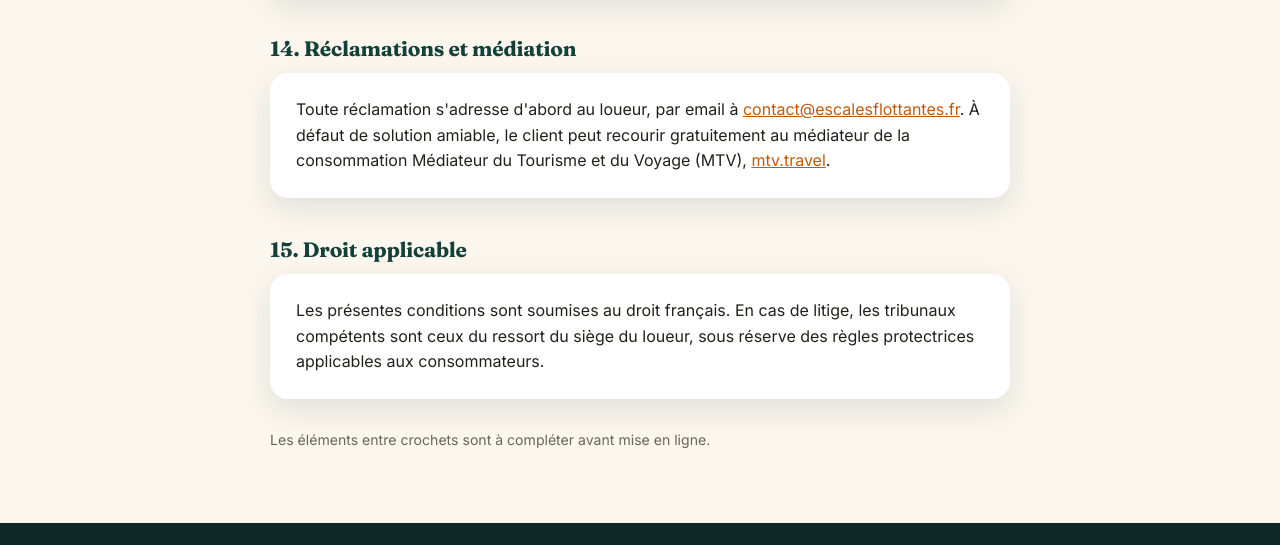
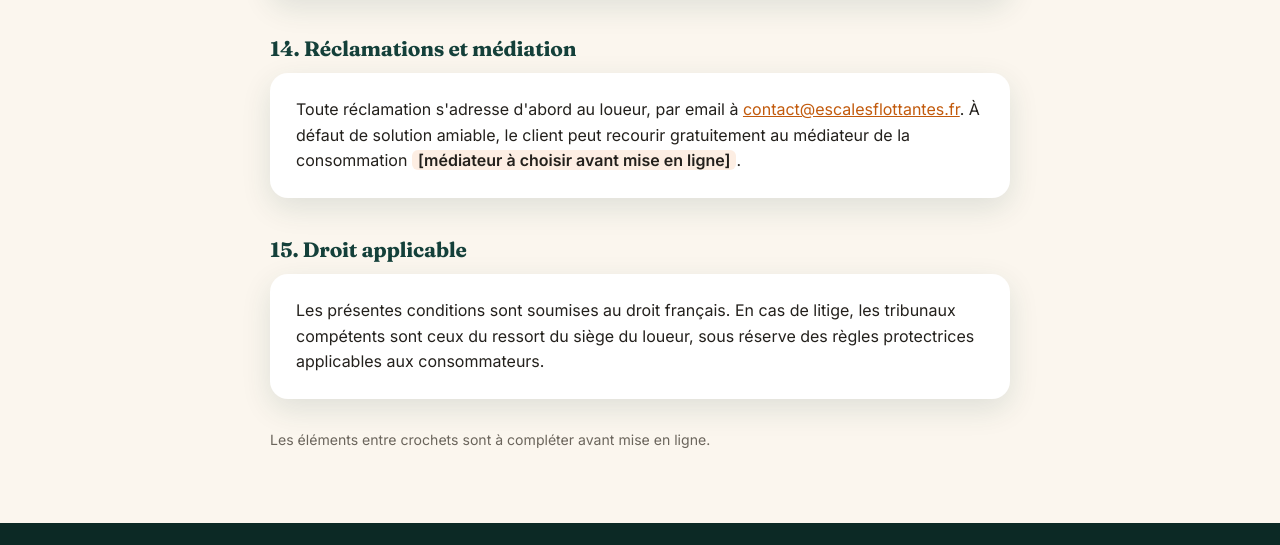
Before and after one commit to JoVdl/bbq-boat-des-graves, a plain HTML site: page cgv.html in a window 1280 px wide. Shown: the part 3672-4217 px from the top of the page. Drawn offline with Linux system fonts and the light colour scheme.

Commit message:
Remet le médiateur en placeholder dans les CGV
Co-Authored-By: Claude Haiku 5.5 <noreply@anthropic.com>
Claude-Session: https://claude.ai/code/session_01JkRNquGwT7LGNjoGrUe6oN

```diff
--- a/cgv.html
+++ b/cgv.html
@@ -144,7 +144,7 @@
 
       <h2>14. Réclamations et médiation</h2>
       <div class="cgv__bloc">
-        <p>Toute réclamation s'adresse d'abord au loueur, par email à <a href="mailto:contact@escalesflottantes.fr">contact@escalesflottantes.fr</a>. À défaut de solution amiable, le client peut recourir gratuitement au médiateur de la consommation Médiateur du Tourisme et du Voyage (MTV), <a href="https://www.mtv.travel" target="_blank" rel="noopener">mtv.travel</a>.</p>
+        <p>Toute réclamation s'adresse d'abord au loueur, par email à <a href="mailto:contact@escalesflottantes.fr">contact@escalesflottantes.fr</a>. À défaut de solution amiable, le client peut recourir gratuitement au médiateur de la consommation <span class="cgv__a-completer">[médiateur à choisir avant mise en ligne]</span>.</p>
       </div>
 
       <h2>15. Droit applicable</h2>
```
